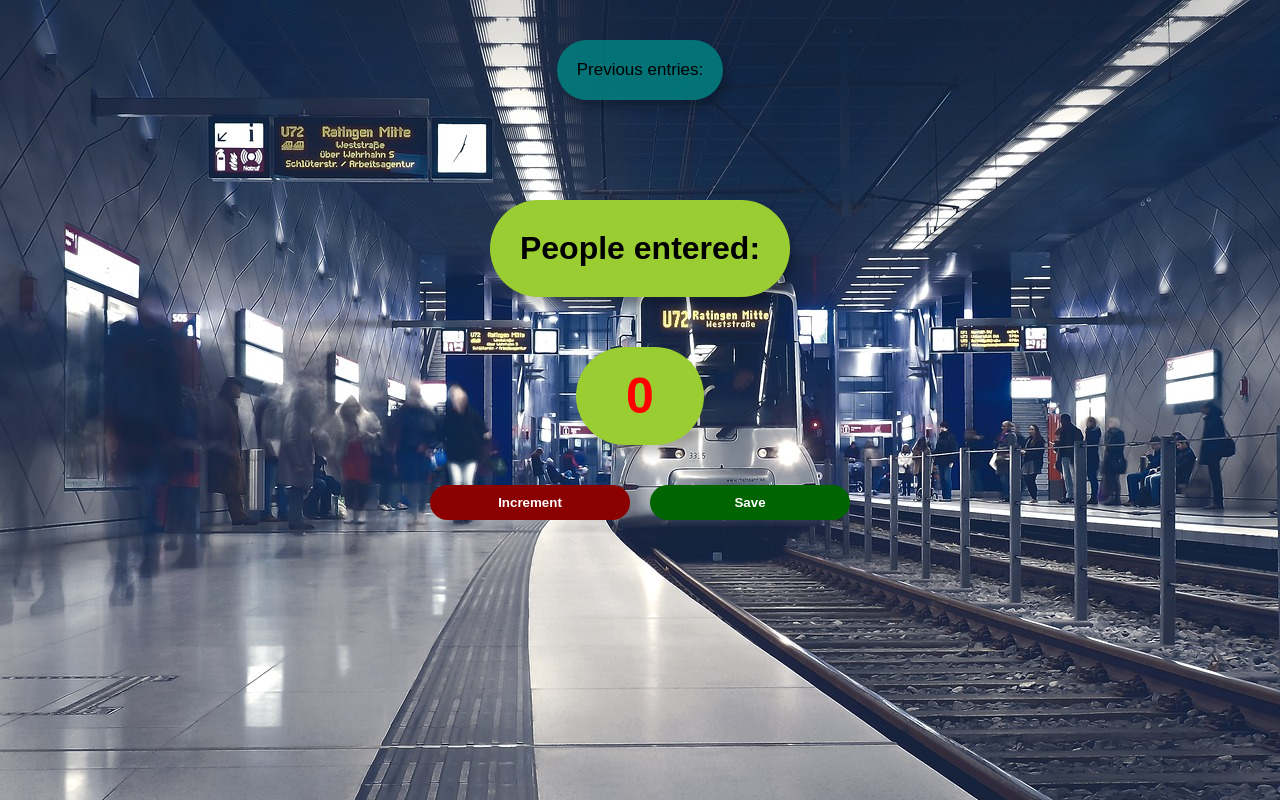
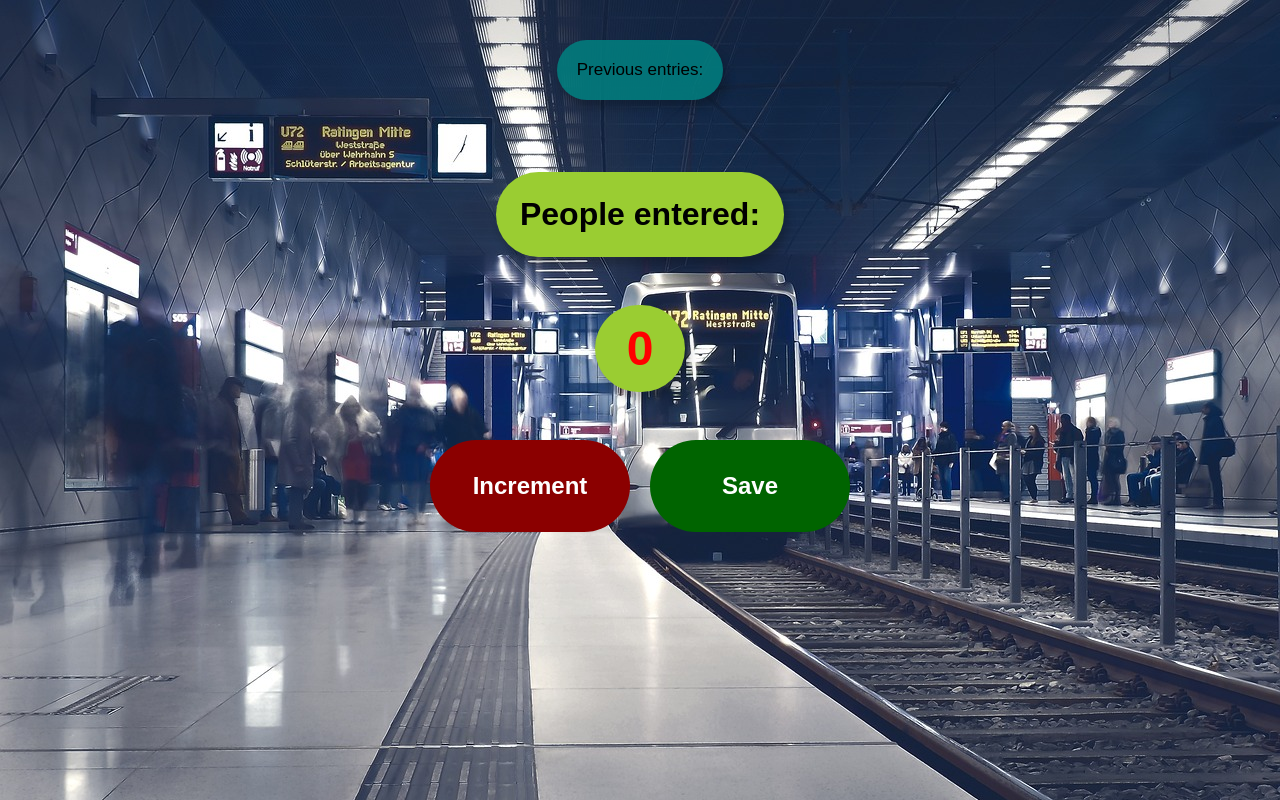
Before and after one commit to herzigkevdotin/passenger-counter, a plain HTML site: page index.html in a window 1280 px wide. Drawn offline with Linux system fonts and the light colour scheme.

Commit message:
Add files via upload

```diff
--- a/style.css
+++ b/style.css
@@ -27,9 +27,9 @@
 h1 {
     font-family: Arial, Helvetica, sans-serif;
     color: rgb(0, 0, 0);
-    padding: 30px;
+    padding: 1.5rem;
     background-color: yellowgreen;
-    margin: 60px 0 30px 0;
+    margin: 2rem 0 2rem 0;
     box-shadow: 4px 8px 8px rgba(0, 0, 0, 0.233);
     border-radius: 100vh;
 
@@ -38,12 +38,12 @@ h1 {
 }
 
 h2 {
-    margin: 20px;
+    margin: 1rem;
     font-family: Arial, Helvetica, sans-serif;
     color: red;
     background-color: yellowgreen;
-    padding: 20px 50px;
-    font-size: 50px;
+    padding: 1rem 2rem;
+    font-size: 3rem;
     box-shadow: 4px 8px 8px rgba(0, 0, 0, 0.233);
     border-radius: 100vh;
 
@@ -52,11 +52,11 @@ h2 {
 
 h4 {
 
-    padding: 20px;
+    padding: 1rem;
     border-radius: 100vh;
     background-color: rgba(0, 128, 128, 0.856);
     font-family: Arial, Helvetica, sans-serif;
-    font-size: 20px;
+    font-size: 1rem;
     color: yellowgreen;
     box-shadow: 4px 8px 8px rgba(0, 0, 0, 0.233);
 
@@ -75,7 +75,7 @@ p {
 }
 
 .buttons {
-    margin: 20px;
+    margin: 2rem;
     display: flex;
     gap: 20px;
 
@@ -83,9 +83,9 @@ p {
 
 button {
     border: none;
-    padding-top: 10px;
-    padding-bottom: 10px;
+    padding: 2rem;
     color: white;
+    font-size: 1.5rem;
     font-weight: bold;
     width: 200px;
     margin-bottom: 5px;
```
